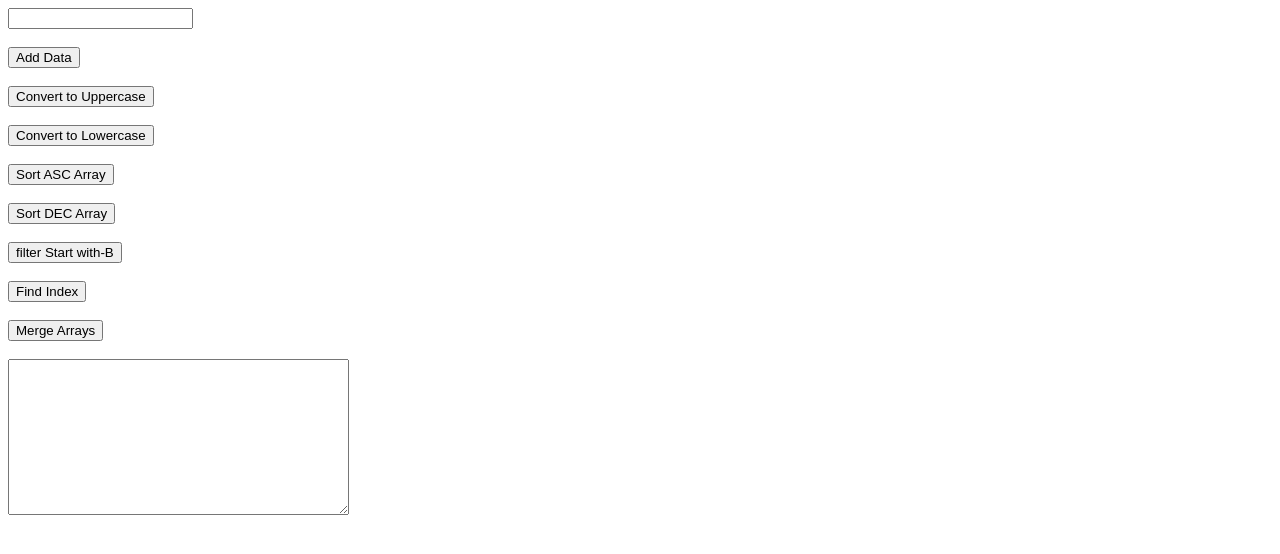
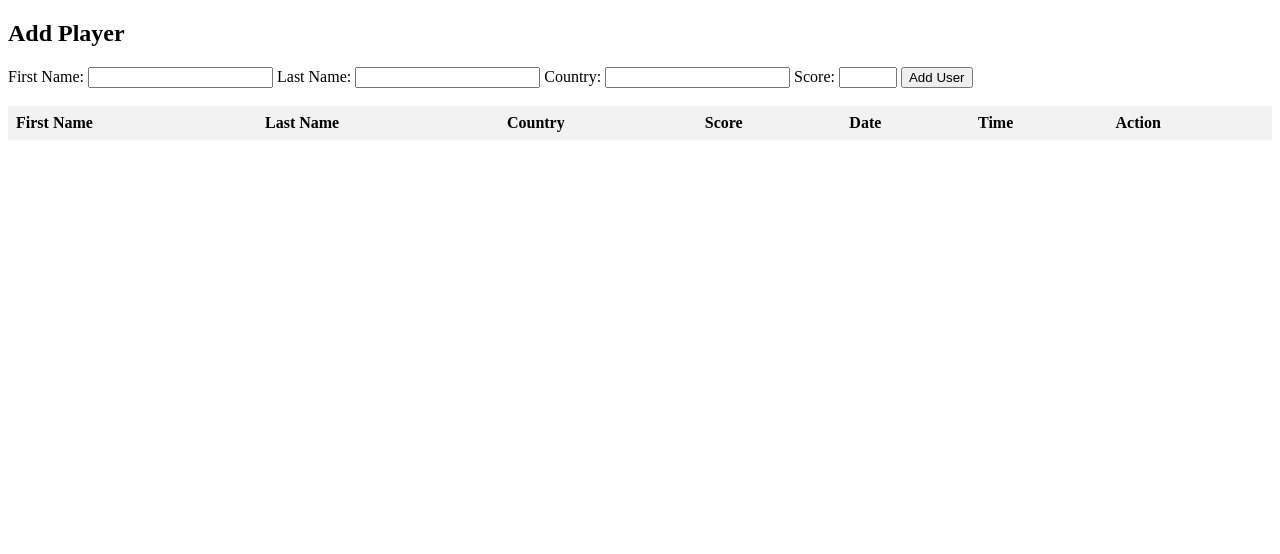
Before and after one commit to ProgrammingYatra/JavaScript_Freshser, a plain HTML site: page index.html in a window 1280 px wide. Drawn offline with Linux system fonts and the light colour scheme.

Commit message:
Initial Commit

```diff
--- a/index.html
+++ b/index.html
@@ -4,20 +4,39 @@
     <meta charset="UTF-8" />
     <meta http-equiv="X-UA-Compatible" content="IE=edge" />
     <meta name="viewport" content="width=device-width, initial-scale=1.0" />
-    <title>Evol_Technobits</title>
     <script src="index.js"></script>
+    <link rel="stylesheet" href="style.css" />
+    <title>Part 2</title>
   </head>
   <body>
-    <input type="text" id="input-array" /><br><br>
-    <button onclick="addData()">Add Data</button><br><br>
-    <button onclick="convertToUpperCase()">Convert to Uppercase</button><br><br>
-    <button onclick="convertToLoweCase()">Convert to Lowercase</button><br><br>
-    <button onclick="sortAscending()">Sort ASC Array</button><br><br>
-    <button onclick="sortDescending()">Sort DEC Array</button><br><br>
-    <button onclick="filterArray()">filter Start with-B</button><br><br>
-    <button onclick="findIndex()">Find Index</button><br><br>
-    <button onclick="mergeArrays()">Merge Arrays</button><br>
-    <br />
-    <textarea id="output-array" rows="10" cols="40"></textarea>
+    <div>
+      <h2>Add Player</h2>
+      <form id="add-form">
+        <label>First Name:</label>
+        <input type="text" id="first-name" required />
+        <label>Last Name:</label>
+        <input type="text" id="last-name" required />
+        <label>Country:</label>
+        <input type="text" id="country" required />
+        <label>Score:</label>
+        <input type="number" id="score" required />
+        <button onclick="addPlayer">Add User</button><br /><br />
+      </form>
+    </div>
+
+    <table>
+      <thead>
+        <tr>
+          <th>First Name</th>
+          <th>Last Name</th>
+          <th>Country</th>
+          <th>Score</th>
+          <th>Date</th>
+          <th>Time</th>
+          <th>Action</th>
+        </tr>
+      </thead>
+      <tbody id="player-list"></tbody>
+    </table>
   </body>
 </html>
--- a/index.js
+++ b/index.js
@@ -1,69 +1,60 @@
-let defaultarrvalue = ["astra", "book", "paper", "bus", "deep", "nehal"];
-let inputArray = defaultarrvalue;
+const form = document.querySelector('#add-form');
+const playerList = document.querySelector('#player-list');
 
-// Add the Data into Array
-const addData = () => {
-  const inputData = document.getElementById("input-array").value;
-  inputArray.push(inputData);
-  const outputTextArea = document.getElementById("output-array");
-  outputTextArea.value = inputArray.join("\n");
-};
+let players = [];
 
-// Covert to Upper-Case
-const convertToUpperCase = () => {
-  const inputArray = document.getElementById("input-array").value.split(",");
-  const upperArray = inputArray.map((item) => item.toUpperCase());
-  const outputTextArea = document.getElementById("output-array");
-  outputTextArea.value = upperArray.join("\n");
-};
+function addPlayer(event) {
+  event.preventDefault();
 
-// Covert to Lower-Case
-const convertToLoweCase = () => {
-  const inputArray = document.getElementById("input-array").value.split(",");
-  const lowerArray = inputArray.map((item) => item.toLowerCase());
-  const outputTextArea = document.getElementById("output-array");
-  outputTextArea.value = lowerArray.join("\n");
-};
+  const firstName = document.querySelector('#first-name').value;
+  const lastName = document.querySelector('#last-name').value;
+  const country = document.querySelector('#country').value;
+  const score = document.querySelector('#score').value;
 
-// Sort into Ascending Order
-const sortAscending = () => {
-  inputArray.sort();
-  const outputTextArea = document.getElementById("output-array");
-  outputTextArea.value = inputArray.join("\n");
-};
+  if (!firstName || !lastName || !country || !score) {
+    alert('All fields are required!');
+    return;
+  }
 
-// Sort in Descending Order
-const sortDescending = () => {
-  inputArray.reverse();
-  const outputTextArea = document.getElementById("output-array");
-  outputTextArea.value = inputArray.join("\n");
-};
+  const now = new Date();
+  const date = now.toLocaleDateString();
+  const time = now.toLocaleTimeString();
 
-// Return the items which have ‘B’ as the first alphabet.
-const filterArray = () => {
-  const filteredArray = inputArray.filter((item) => item.startsWith("B"));
-  const outputTextArea = document.getElementById("output-array");
-  outputTextArea.value = filteredArray.join("\n");
-};
+  players.push({ firstName, lastName, country, score, date, time });
 
-//Return the index of the entered value from the array
-const findIndex = () => {
-  const searchValue = document.getElementById("input-array").value;
-  const index = inputArray.indexOf(searchValue);
-  const outputTextArea = document.getElementById("output-array");
-  outputTextArea.value =
-    index !== -1
-      ? `Index of '${searchValue}' is ${index}`
-      : `'${searchValue}' not found in the array`;
-};
+  renderPlayerList();
+}
 
-// Create the dummy array and merge it with the main array with the help of spread and reducer.
-const mergeArrays = () => {
-  const dummyArray = [1, 2, 3, 4, 5];
-  const mergedArray = [
-    ...inputArray,
-    ...dummyArray.reduce((acc, curr) => [...acc, curr.toString()], []),
-  ];
-  const outputTextArea = document.getElementById("output-array");
-  outputTextArea.value = mergedArray.join("\n");
-};
+function deletePlayer(index) {
+  players.splice(index, 1);
+  renderPlayerList();
+}
+
+function modifyScore(index, delta) {
+  players[index].score += delta;
+  renderPlayerList();
+}
+
+function renderPlayerList() {
+  playerList.innerHTML = '';
+
+  players.forEach((player, index) => {
+    const row = document.createElement('tr');
+    row.innerHTML = `
+      <td>${player.firstName}</td>
+      <td>${player.lastName}</td>
+      <td>${player.country}</td>
+      <td>${player.score}</td>
+      <td>${player.date}</td>
+      <td>${player.time}</td>
+      <td>
+        <button onclick="deletePlayer(${index})">Delete</button>
+        <button onclick="modifyScore(${index}, 5)">+5</button>
+        <button onclick="modifyScore(${index}, -5)">-5</button>
+      </td>
+    `;
+    playerList.appendChild(row);
+  });
+}
+
+// form.addEventListener('submit', addPlayer);
--- /dev/null
+++ b/style.css
@@ -0,0 +1,21 @@
+table {
+  border-collapse: collapse;
+  width: 100%;
+}
+
+th, td {
+  text-align: left;
+  padding: 8px;
+}
+
+th {
+  background-color: #f2f2f2;
+}
+
+tr:nth-child(even) {
+  background-color: #f2f2f2;
+}
+
+input[type="number"] {
+  width: 50px;
+}
```
